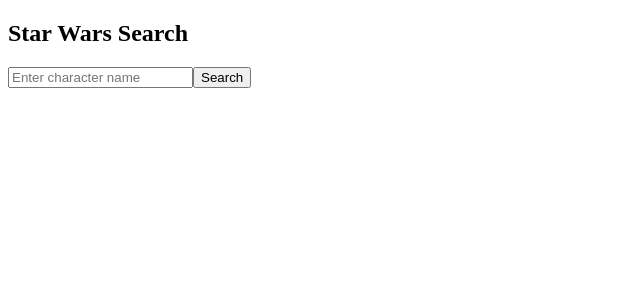
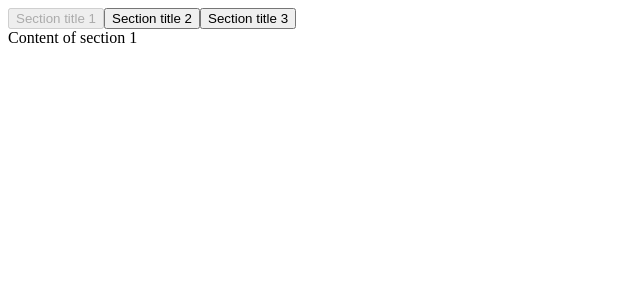
Before and after one commit to TCNDS/InClass, an Angular app in the folder inClass/: page / in a window 1280 px wide. Shown: the top 300 px of the page, without its empty margins (0-640 px from the left). Built offline with nearby package versions, Linux system fonts and the light colour scheme.

Commit message:
feat: implement tab group component with ng-content and tab switching

```diff
--- a/inClass/src/app/app.component.html
+++ b/inClass/src/app/app.component.html
@@ -14,6 +14,14 @@
 <!-- <router-outlet></router-outlet> -->
 <!-- <app-observable-operators> </app-observable-operators> -->
 <!-- <app-products></app-products> -->
- <!-- <app-user></app-user>
+<!-- <app-user></app-user>
 <app-favorite></app-favorite> -->
-<app-star-war-search></app-star-war-search>
+<!-- <app-star-war-search></app-star-war-search> -->
+<app-tab-group>
+  <app-tab> Hidden content </app-tab>
+  <app-tab title="Section title 1"> Content of section 1 </app-tab>
+
+  <app-tab title="Section title 2"> Content of section 2 </app-tab>
+
+  <app-tab title="Section title 3"> Content of section 3 </app-tab>
+</app-tab-group>
--- a/inClass/src/app/app.module.ts
+++ b/inClass/src/app/app.module.ts
@@ -27,6 +27,8 @@
 import { UserComponent } from './user/user.component';
 import { FavoriteComponent } from './user/favorite/favorite.component';
 import { StarWarSearchComponent } from './star-war-search/star-war-search.component';
+import { TabGroupComponent } from './tab-group/tab-group.component';
+import { TabComponent } from './tab/tab.component';
 
 
 
@@ -55,6 +57,8 @@
     UserComponent,
     FavoriteComponent,
     StarWarSearchComponent,
+    TabGroupComponent,
+    TabComponent,
   ],
   imports: [
     BrowserModule,
--- /dev/null
+++ b/inClass/src/app/tab-group/tab-group.component.html
@@ -0,0 +1,15 @@
+<!-- <p>tab-group works!</p> -->
+<div>
+  <button
+    *ngFor="let tab of getVisibleTabs()"
+    (click)="selectTab(tab)"
+    [class]="tab.active ? 'btn-active' : 'btn'"
+    [disabled]="tab.active"
+  >
+    {{ tab.title }}
+  </button>
+</div>
+
+<div class="view">
+  <ng-content></ng-content>
+</div>
--- /dev/null
+++ b/inClass/src/app/tab-group/tab-group.component.ts
@@ -0,0 +1,30 @@
+import { Component, ContentChildren, QueryList } from '@angular/core';
+import { TabComponent } from '../tab/tab.component';
+
+@Component({
+  selector: 'app-tab-group',
+  standalone: false,
+  templateUrl: './tab-group.component.html',
+  styleUrl: './tab-group.component.scss',
+})
+export class TabGroupComponent {
+  @ContentChildren(TabComponent) tabs!: QueryList<TabComponent>;
+
+  ngAfterContentInit(): void {
+    const visibleTabs = this.getVisibleTabs();
+
+    if (visibleTabs.length > 0) {
+      visibleTabs[0].active = true;
+    }
+  }
+  selectTab(selectedTab: TabComponent): void {
+    this.tabs.forEach((tab) => {
+      tab.active = false;
+    });
+    selectedTab.active = true;
+  }
+
+  getVisibleTabs(): TabComponent[] {
+    return this.tabs.toArray().filter((tab) => !!tab.title);
+  }
+}
--- /dev/null
+++ b/inClass/src/app/tab/tab.component.html
@@ -0,0 +1,4 @@
+<!-- <p>tab works!</p> -->
+<div *ngIf="active">
+  <ng-content></ng-content>
+</div>
--- /dev/null
+++ b/inClass/src/app/tab/tab.component.ts
@@ -0,0 +1,12 @@
+import { Component, Input } from '@angular/core';
+
+@Component({
+  selector: 'app-tab',
+  standalone: false,
+  templateUrl: './tab.component.html',
+  styleUrl: './tab.component.scss'
+})
+export class TabComponent {
+  @Input() title: string = '';
+  active: boolean = false;
+}
```
Also changed, not shown: inClass/src/app/tab-group/tab-group.component.scss (added), inClass/src/app/tab/tab.component.scss (added), 2 other files (tests, documents, lock files or other folders).
